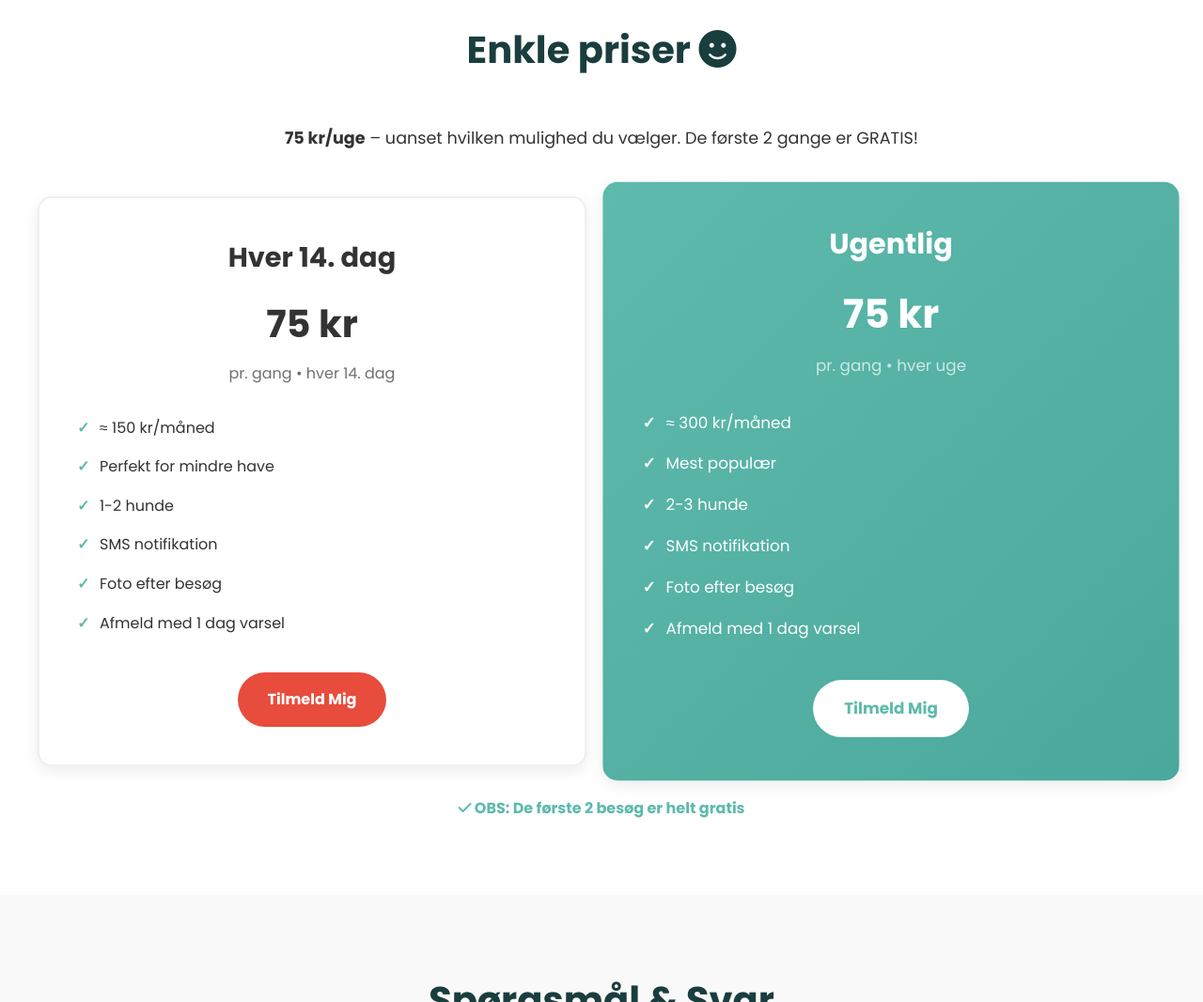
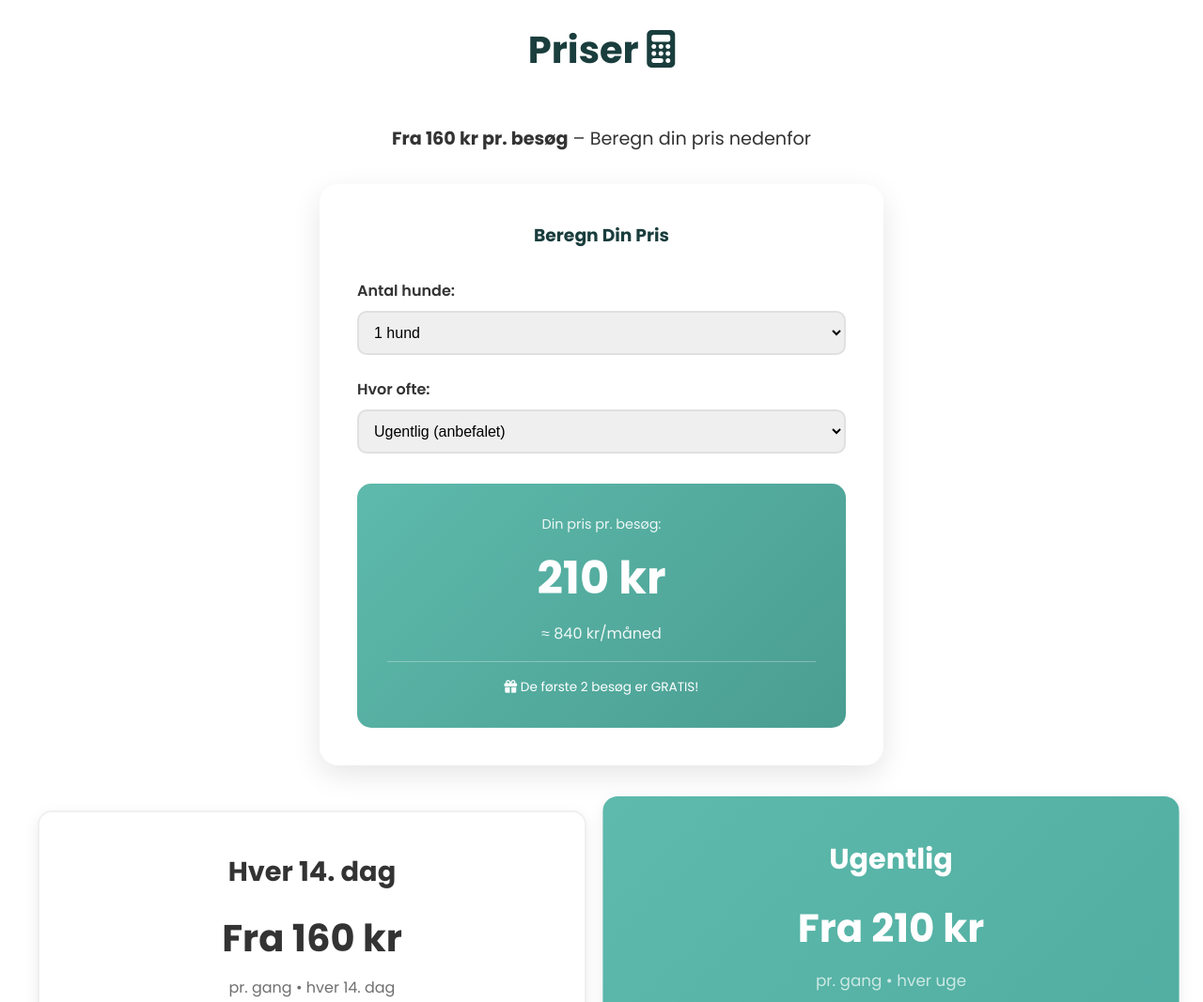
Before and after one commit to MartinKG60/renpoteservice, a plain HTML site: page index.html in a window 1280 px wide. Shown: the part 3500-4567 px from the top of the page at 94% size. Drawn offline with Linux system fonts and the light colour scheme; no server answers.

Commit message:
Update pricing with interactive calculator - from 160-270 kr based on dogs and frequency

```diff
--- a/index.html
+++ b/index.html
@@ -258,8 +258,8 @@
                 <p><strong>2. De første 2 gange er GRATIS</strong></p>
                 <p>Prøv os uden at bruge en krone. Du kan afmelde når som helst.</p>
                 <br>
-                <p><strong>3. 75 kr/uge bagefter</strong></p>
-                <p>Du vælger: 1x/uge eller 1x hver 14. dag. Vi sørger for resten.</p>
+                <p><strong>3. Fleksible priser bagefter</strong></p>
+                <p>Du vælger: 1x/uge eller 1x hver 14. dag. Prisen afhænger af antal hunde.</p>
                 <br>
                 <p><strong>4. Afmeld med 1 dags varsel</strong></p>
                 <p>Simpelt, fleksibelt, ingen skjulte vilkår.</p>
@@ -269,19 +269,51 @@
 
     <section class="pricing" id="priser">
         <div class="container">
-            <h2 class="section-title">Enkle priser <i class="fas fa-smile"></i></h2>
-            <p style="text-align: center; margin-bottom: 2rem; font-size: 1.1rem;">
-                <strong>75 kr/uge</strong> – uanset hvilken mulighed du vælger. De første 2 gange er GRATIS!
+            <h2 class="section-title">Priser <i class="fas fa-calculator"></i></h2>
+            <p style="text-align: center; margin-bottom: 2rem; font-size: 1.2rem;">
+                <strong>Fra 160 kr pr. besøg</strong> – Beregn din pris nedenfor
             </p>
+
+            <!-- Price Calculator -->
+            <div style="background: white; padding: 2.5rem; border-radius: 20px; box-shadow: 0 10px 30px rgba(0,0,0,0.1); max-width: 600px; margin: 0 auto 3rem;">
+                <h3 style="text-align: center; color: #1a3d3d; margin-bottom: 2rem;">Beregn Din Pris</h3>
+
+                <div style="margin-bottom: 1.5rem;">
+                    <label style="display: block; margin-bottom: 0.5rem; font-weight: 600; color: #333;">Antal hunde:</label>
+                    <select id="priceCalcDogs" onchange="calculatePrice()" style="width: 100%; padding: 0.75rem; border: 2px solid #e0e0e0; border-radius: 10px; font-size: 1rem;">
+                        <option value="1">1 hund</option>
+                        <option value="2">2 hunde</option>
+                        <option value="3">3 hunde</option>
+                        <option value="4">4+ hunde</option>
+                    </select>
+                </div>
+
+                <div style="margin-bottom: 2rem;">
+                    <label style="display: block; margin-bottom: 0.5rem; font-weight: 600; color: #333;">Hvor ofte:</label>
+                    <select id="priceCalcFreq" onchange="calculatePrice()" style="width: 100%; padding: 0.75rem; border: 2px solid #e0e0e0; border-radius: 10px; font-size: 1rem;">
+                        <option value="ugentlig">Ugentlig (anbefalet)</option>
+                        <option value="hver-14-dag">Hver 14. dag</option>
+                    </select>
+                </div>
+
+                <div style="background: linear-gradient(135deg, #5DBAAC 0%, #4a9d91 100%); padding: 2rem; border-radius: 15px; text-align: center;">
+                    <div style="color: white; font-size: 0.9rem; margin-bottom: 0.5rem; opacity: 0.9;">Din pris pr. besøg:</div>
+                    <div id="calculatedPrice" style="color: white; font-size: 3rem; font-weight: bold; margin-bottom: 0.5rem;">160 kr</div>
+                    <div id="monthlyPrice" style="color: white; font-size: 1rem; opacity: 0.9;">≈ 320 kr/måned</div>
+                    <div style="color: white; font-size: 0.85rem; margin-top: 1rem; padding-top: 1rem; border-top: 1px solid rgba(255,255,255,0.3);">
+                        <i class="fas fa-gift"></i> De første 2 besøg er GRATIS!
+                    </div>
+                </div>
+            </div>
+
             <div class="pricing-grid">
                 <div class="pricing-card">
                     <h3>Hver 14. dag</h3>
-                    <div class="price">75 kr</div>
+                    <div class="price">Fra 160 kr</div>
                     <div class="period">pr. gang • hver 14. dag</div>
                     <ul>
-                        <li>≈ 150 kr/måned</li>
                         <li>Perfekt for mindre have</li>
-                        <li>1-2 hunde</li>
+                        <li>Fleksibel pris efter antal hunde</li>
                         <li>SMS notifikation</li>
                         <li>Foto efter besøg</li>
                         <li>Afmeld med 1 dag varsel</li>
@@ -291,12 +323,12 @@
 
                 <div class="pricing-card featured">
                     <h3>Ugentlig</h3>
-                    <div class="price">75 kr</div>
+                    <div class="price">Fra 210 kr</div>
                     <div class="period">pr. gang • hver uge</div>
                     <ul>
-                        <li>≈ 300 kr/måned</li>
                         <li>Mest populær</li>
-                        <li>2-3 hunde</li>
+                        <li>Altid ren have</li>
+                        <li>Fleksibel pris efter antal hunde</li>
                         <li>SMS notifikation</li>
                         <li>Foto efter besøg</li>
                         <li>Afmeld med 1 dag varsel</li>
@@ -391,6 +423,38 @@
     </footer>
 
     <script>
+        // Price calculator function
+        function calculatePrice() {
+            const dogs = parseInt(document.getElementById('priceCalcDogs').value);
+            const freq = document.getElementById('priceCalcFreq').value;
+
+            // Price matrix based on 30% of US pricing
+            const prices = {
+                'ugentlig': {
+                    1: 210,
+                    2: 230,
+                    3: 250,
+                    4: 270
+                },
+                'hver-14-dag': {
+                    1: 160,
+                    2: 175,
+                    3: 190,
+                    4: 205
+                }
+            };
+
+            const pricePerVisit = prices[freq][dogs];
+            const visitsPerMonth = freq === 'ugentlig' ? 4 : 2;
+            const monthlyPrice = pricePerVisit * visitsPerMonth;
+
+            document.getElementById('calculatedPrice').textContent = pricePerVisit + ' kr';
+            document.getElementById('monthlyPrice').textContent = '≈ ' + monthlyPrice + ' kr/måned';
+        }
+
+        // Initialize calculator on page load
+        document.addEventListener('DOMContentLoaded', calculatePrice);
+
         async function handleSignup(event) {
             event.preventDefault();
             const form = event.target;
```
Also changed, not shown: FIREBASE_SETUP.md (+1 -1 lines), Images/hero_with_dog.jpg (added), Images/pricing.png (added).
